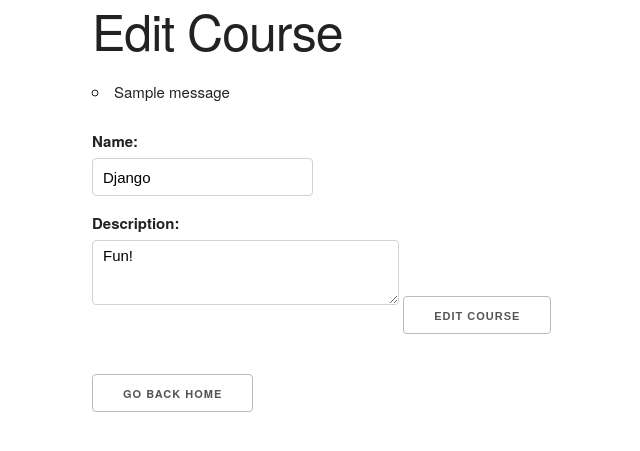
After one commit to ft-online-python-3-2019/instructor_wes, a Django app: template django/courses/apps/lectures/templates/lectures/edit.html in a window 1280 px wide. The commit adds this page. Shown: the top 451 px of the page, without its empty margins (68-708 px from the left). Run offline with Django 3.2, Linux system fonts and the light colour scheme; the template is opened without the code that fills it: values that come from a table or form of the project are taken from there, others are empty; data comes from the database, SQL or seed files in the repository; both versions use the stored data as it was after the commit; tables that the repository leaves empty hold one stand-in row (values such as "Sample post"); one stand-in notice (Sample message) is shown.

Commit message:
added some functionality to courses

```diff
--- a/django/courses/apps/lectures/models.py
+++ b/django/courses/apps/lectures/models.py
@@ -15,6 +15,12 @@ class LectureManager(models.Manager):
             description=form['description']
         )
 
+    def easy_update(self, form, lecture_id):
+        lecture = Lecture.objects.get(id=lecture_id)
+        lecture.name = form['name']
+        lecture.description = form['description']
+        lecture.save()
+
 class Lecture(models.Model):
     name = models.CharField(max_length=255)
     description = models.TextField()
--- /dev/null
+++ b/django/courses/apps/lectures/templates/lectures/edit.html
@@ -0,0 +1,34 @@
+<!DOCTYPE html>
+<html lang="en">
+<head>
+  <meta charset="UTF-8">
+  <meta name="viewport" content="width=device-width, initial-scale=1.0">
+  <meta http-equiv="X-UA-Compatible" content="ie=edge">
+  <link rel="stylesheet" type="text/css"
+   href="https://cdnjs.cloudflare.com/ajax/libs/normalize/7.0.0/normalize.min.css">
+  <link rel="stylesheet" type="text/css"
+   href="https://cdnjs.cloudflare.com/ajax/libs/skeleton/2.0.4/skeleton.min.css">
+  <title>Document</title>
+</head>
+<body>
+  <div class="container">
+    <h1>Edit Course</h1>
+    {% if messages %}
+      <ul class="messages">
+        {% for message in messages %}
+          <li{% if message.tags %} class="{{ message.tags }}" {% endif %}>{{ message }}</li>
+        {% endfor %}
+      </ul>
+    {% endif %}
+    <form action="{% url 'lectures:update' course.id %}" method="post">
+      {% csrf_token %}
+      <label for="name">Name:</label>
+      <input type="text" name="name" value="{{ course.name }}">
+      <label for="description">Description:</label>
+      <textarea name="description" id="" cols="30" rows="10">{{ course.description }}</textarea>
+      <input type="submit" value="Edit Course">
+    </form>
+    <a href="/" class="button">Go Back Home</a>
+  </div>
+</body>
+</html>
--- a/django/courses/apps/lectures/templates/lectures/index.html
+++ b/django/courses/apps/lectures/templates/lectures/index.html
@@ -47,8 +47,8 @@
             <td>{{ course.description }}</td>
             <td>{{ course.created_at }}</td>
             <td>
-              <a href="#">remove</a>
-              <a href="#">edit</a>
+              <a href="/{{ course.id }}/delete">remove</a>
+              <a href="/{{ course.id }}/edit">edit</a>
               <a href="#">comment</a>
             </td>
           </tr>
--- a/django/courses/apps/lectures/templates/lectures/show.html
+++ b/django/courses/apps/lectures/templates/lectures/show.html
@@ -21,7 +21,7 @@
       {% endfor %}
     </ul>
     <a href="/" class="button">Back Home</a>
-    <a href="" class="button">Delete</a>
+    <a href="/{{course.id}}/delete" class="button">Delete</a>
   </div>
 </body>
 </html>
--- a/django/courses/apps/lectures/urls.py
+++ b/django/courses/apps/lectures/urls.py
@@ -6,5 +6,6 @@ urlpatterns = [
     url(r'^create/$', views.create, name="create"),
     url(r'^(?P<lecture_id>\d+)/$', views.show, name="show"),
     url(r'^(?P<lecture_id>\d+)/edit/$', views.edit, name="edit"),
+    url(r'^(?P<lecture_id>\d+)/update/$', views.update, name="update"),
     url(r'^(?P<lecture_id>\d+)/delete/$', views.destroy, name="destroy"),
 ]
```
Also changed, not shown: django/courses/apps/lectures/views.py (+19 -2 lines), django/courses/db.sqlite3.
